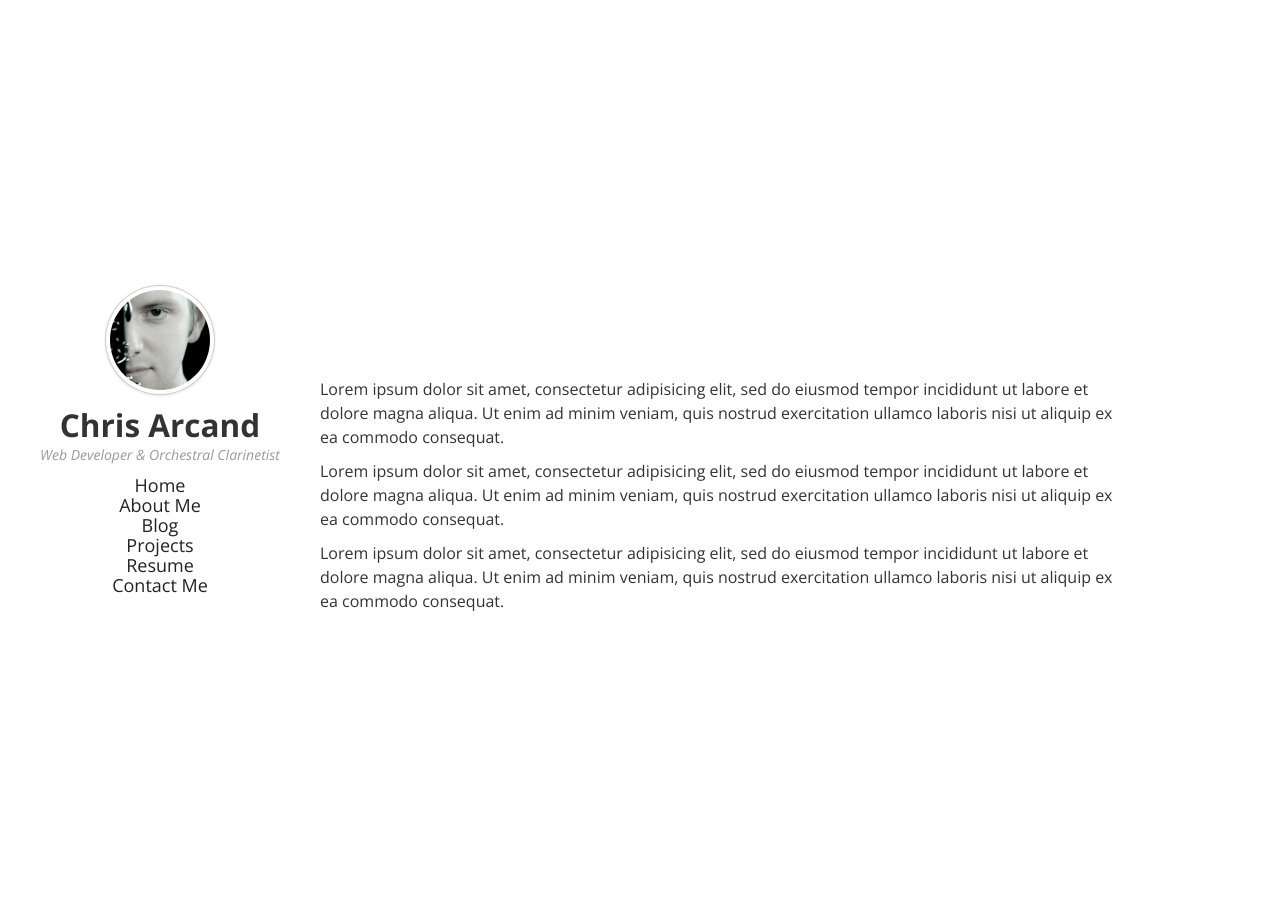
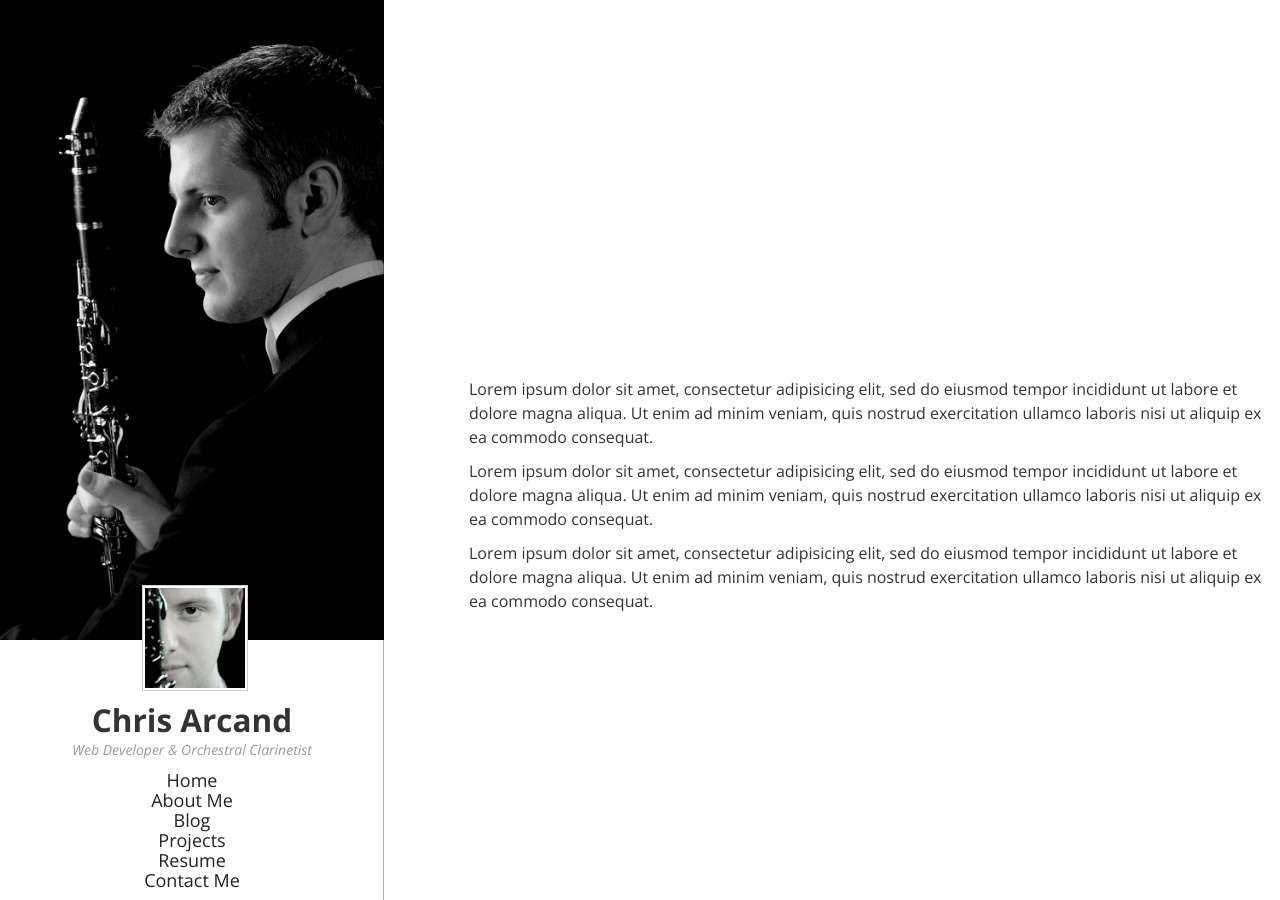
Before and after one commit to nubianMONK/chrisarcand.com-flask, a Flask app: page / in a window 1280 px wide. Run offline with Flask 2, Linux system fonts and the light colour scheme; some libraries are stand-ins or nearby versions.

Commit message:
Done with sidebar formatting! Took long enough...

```diff
--- a/app/static/css/style.css
+++ b/app/static/css/style.css
@@ -12,7 +12,7 @@ body {
 
 #content-wrapper {
     bottom: 0;
-    left: 25%;
+    left: 30%;
     outline: 0 none;
     position: absolute;
     right: 0;
@@ -23,9 +23,7 @@ body {
 #content-wrapper-inner {
 	-moz-box-sizing: border-box;
     max-width: 810px;
-    /* Padding for later
-    padding: 50px 85px;*/
-    padding: 50px 0px 50px 0px;
+    padding: 50px 85px;
     width: 100%;
     height: 100%;
     display: table;
@@ -39,14 +37,13 @@ body {
 #sidebar {
     height: 100%;
     left: 0;
-    /* Add 500px max-width later */
+    max-width: 500px;
     position: absolute;
     top: 0;
-    width: 25%;
+    width: 30%;
     z-index: 100;
     display: table;
-    /* vertical border for later
-	box-shadow: -1px 0 0 rgba(0, 0, 0, 0.3) inset;*/
+	box-shadow: -1px 0 0 rgba(0, 0, 0, 0.3) inset;
 }
 
 .sidebar-title {
@@ -57,14 +54,38 @@ body {
     font-style: italic;
 }
 
+#cover-img-row {
+    display: table-row;
+}
+
+#nav-container-row {
+    display: table-row;
+    position: relative;
+}
+
+#nav-container {
+    position: relative;
+    z-index: 100;
+    text-align: center;
+    padding: 50px 10% 10px 10%;
+}
+
+.cover-img {
+    display: table-cell;
+    height: 100%;
+    position: relative;
+    text-align: center;
+    vertical-align: middle;
+    background-position: center center;
+    background-size: cover;
+    box-shadow: -1px 0 0 rgba(0, 0, 0, 0.3) inset;
+    left: 0;
+    top: 0;
+    width: 100%;
+}
+
 /* NAV MENU STYLES */
 /*=============================*/
-
-#nav-container {
-	text-align: center;
-	vertical-align: middle;
-	display: table-cell;
-}
 
 #nav li a {
 	font-size: 18px;
@@ -111,6 +132,22 @@ body {
 #avatar {
 	height:100px;
 	width:100px;
+    /* img-polaroid class, edited from Bootstrap */
+    background-color: #FFFFFF;
+    border: 1px solid rgba(0, 0, 0, 0.2);
+    box-shadow: 0 1px 3px rgba(0, 0, 0, 0.1);
+    padding: 2px;
+}
+
+#avatar-wrapper {
+    /*height: 95px;*/
+    left: 50%;
+    margin-left: -50px;
+    overflow: hidden;
+    position: absolute;
+    top: -55px;
+    /*width: 95px;*/
+    z-index: 500;
 }
 
 #coverthingy {
@@ -136,6 +173,10 @@ body {
 
 
 /* Bootstrap override classes */
+.nav {
+    margin-bottom: 0px;
+}
+
 .container-fluid {
 	padding-right: 0px;
 	padding-left: 0px;
--- a/app/templates/base.html
+++ b/app/templates/base.html
@@ -14,8 +14,14 @@
     <div id="site-wrapper">
       <div id="sidebar">
         <!--Sidebar content-->
+        <div id="cover-img-row">
+          <div class="cover-img" style="background-image: url('/static/img/cover1.jpg');"></div>
+        </div>
+        <div id="nav-container-row">
           <div id="nav-container">
-            <a href="/"><img src="/static/img/avatar2.jpg" id="avatar" class="img-polaroid img-circle" /></a>
+            <span id="avatar-wrapper">
+              <a href="/"><img src="/static/img/avatar2.jpg" id="avatar" /></a>
+            </span>
             <h2 class="sidebar-title">Chris Arcand</h2>
             <p class="sidebar-tagline muted">Web Developer &amp; Orchestral Clarinetist</p>
             <ul id="nav" class="nav">
@@ -27,6 +33,7 @@
               <li><a class="brackets" href="/contact">Contact Me</a></li>
             </ul>
           </div>
+        </div>
       </div>
       <div id="content-wrapper">
         <!--Body content-->
```
Also changed, not shown: app/static/img/cover1.jpg (added).
